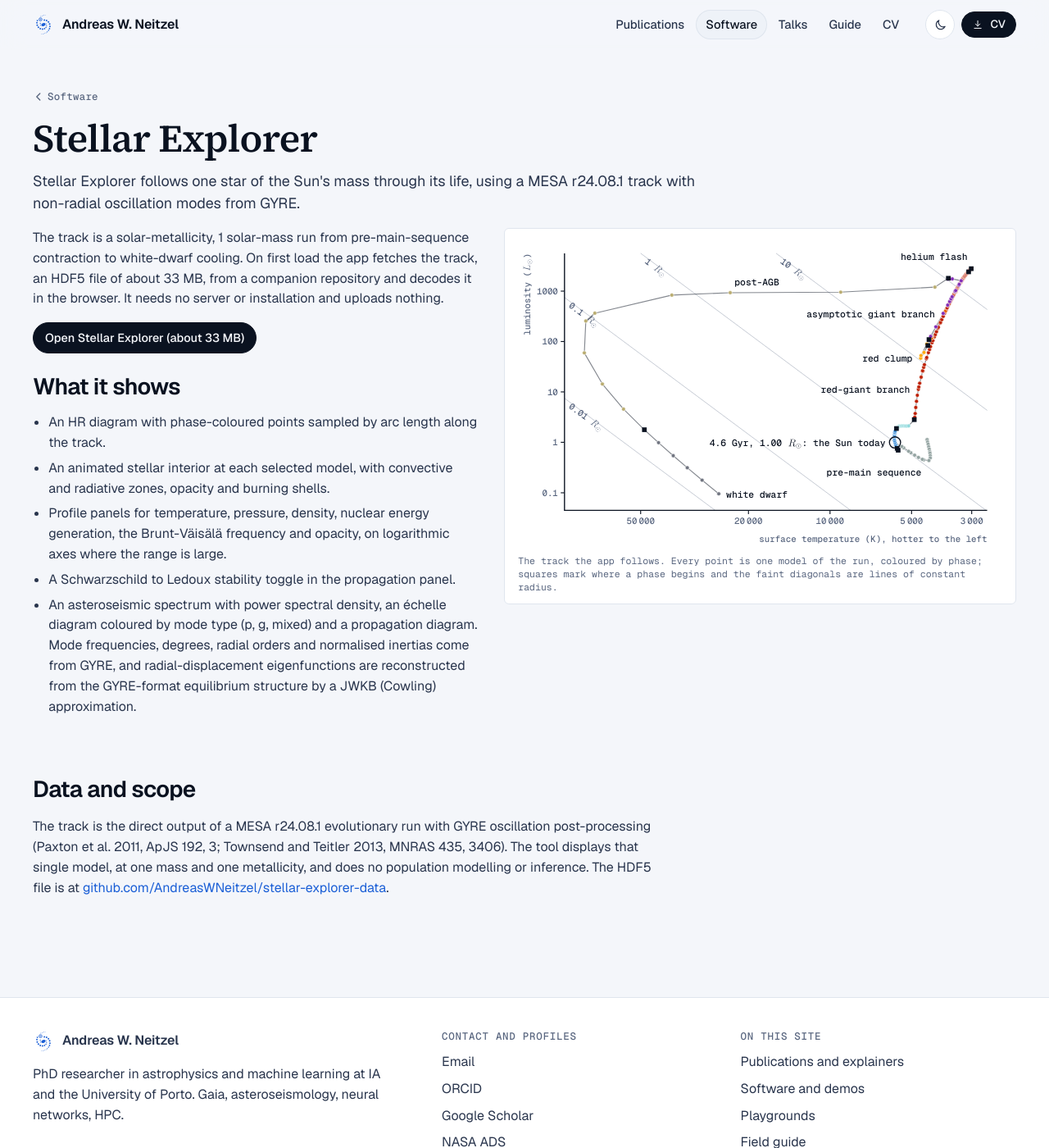
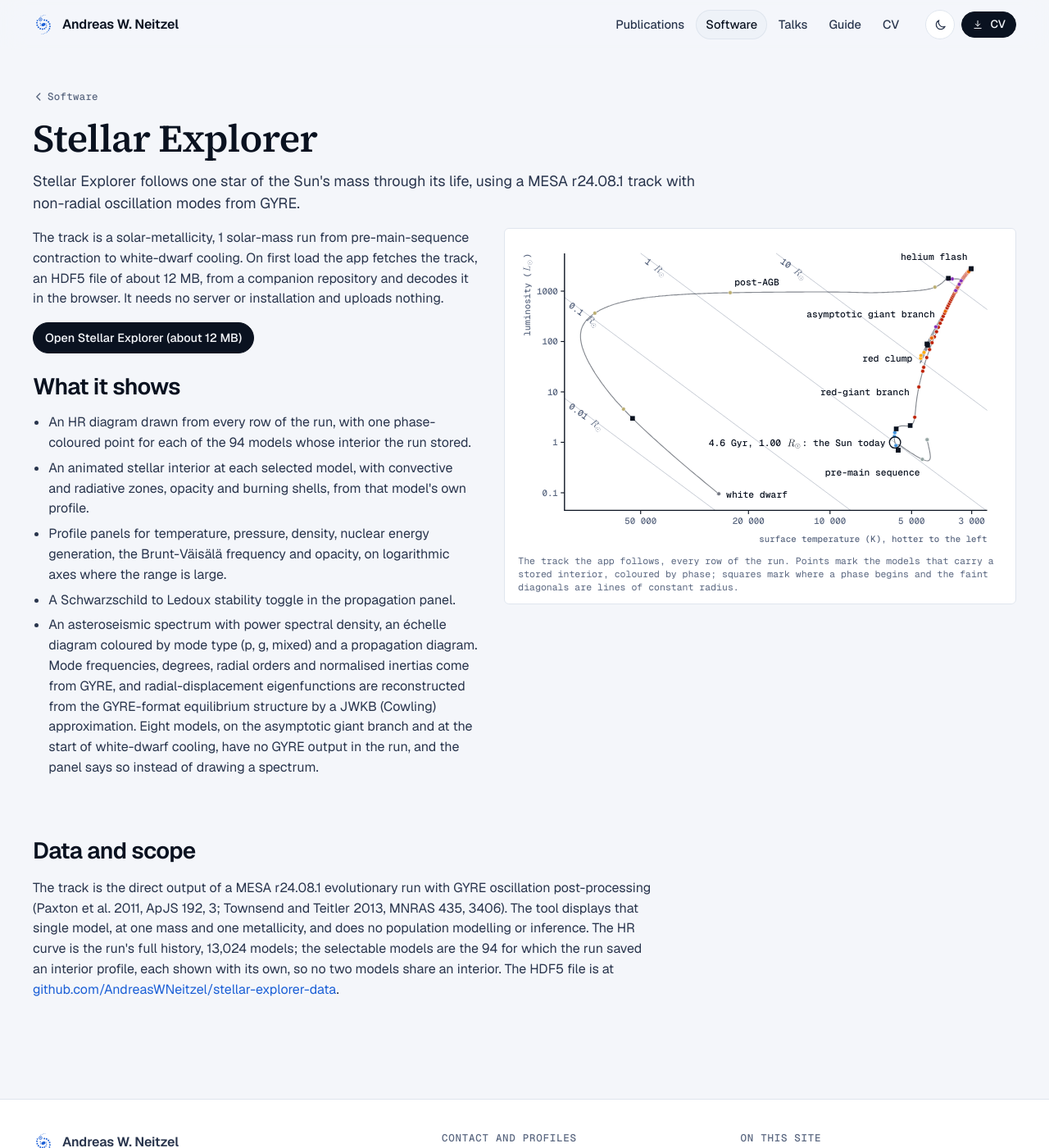
Before and after one commit to AndreasWNeitzel/AndreasWNeitzel.github.io, a Jekyll site: the page built from _pages/stellar-explorer.md, in a window 1280 px wide and 1400 px high. Shown: the whole window at 82% size. Built offline with Jekyll 4.4.1, drawn with Linux system fonts in a browser that asks for light colours.

Commit message:
Give every Stellar Explorer model its own interior
The data file sampled the history by arc length and attached the nearest saved
profile to rows that had none, so ninety of the hundred and seventy-six models
showed a neighbour's interior, and the models with no GYRE output were given a
mode comb from a scaling relation. The file now holds the ninety-four models
whose profile the run saved, each with its own interior and its own mode list,
and the models without GYRE output carry none and say so. The full history ships
alongside, so the HR curve is the run's own track with the stored models marked
on it. The app reads the history, names the model on screen, tolerates a model
without modes, and no longer throws on a call to a function that was renamed,
which had been killing the convection animation.

```diff
--- a/_pages/stellar-explorer.md
+++ b/_pages/stellar-explorer.md
@@ -9,22 +9,22 @@
 ---
 <div class="se-top">
   <div class="prose stack-m">
-    <p>The track is a solar-metallicity, 1 solar-mass run from pre-main-sequence contraction to white-dwarf cooling. On first load the app fetches the track, an HDF5 file of about 33 MB, from a companion repository and decodes it in the browser. It needs no server or installation and uploads nothing.</p>
-    <p class="no-print"><a class="btn btn--primary" href="{{ '/stellar-explorer/app.html' | relative_url }}">Open Stellar Explorer (about 33 MB)</a></p>
+    <p>The track is a solar-metallicity, 1 solar-mass run from pre-main-sequence contraction to white-dwarf cooling. On first load the app fetches the track, an HDF5 file of about 12 MB, from a companion repository and decodes it in the browser. It needs no server or installation and uploads nothing.</p>
+    <p class="no-print"><a class="btn btn--primary" href="{{ '/stellar-explorer/app.html' | relative_url }}">Open Stellar Explorer (about 12 MB)</a></p>
     <h2 id="shows">What it shows</h2>
     <ul class="list">
-      <li>An HR diagram with phase-coloured points sampled by arc length along the track.</li>
-      <li>An animated stellar interior at each selected model, with convective and radiative zones, opacity and burning shells.</li>
+      <li>An HR diagram drawn from every row of the run, with one phase-coloured point for each of the 94 models whose interior the run stored.</li>
+      <li>An animated stellar interior at each selected model, with convective and radiative zones, opacity and burning shells, from that model's own profile.</li>
       <li>Profile panels for temperature, pressure, density, nuclear energy generation, the Brunt-Väisälä frequency and opacity, on logarithmic axes where the range is large.</li>
       <li>A Schwarzschild to Ledoux stability toggle in the propagation panel.</li>
-      <li>An asteroseismic spectrum with power spectral density, an échelle diagram coloured by mode type (p, g, mixed) and a propagation diagram. Mode frequencies, degrees, radial orders and normalised inertias come from GYRE, and radial-displacement eigenfunctions are reconstructed from the GYRE-format equilibrium structure by a JWKB (Cowling) approximation.</li>
+      <li>An asteroseismic spectrum with power spectral density, an échelle diagram coloured by mode type (p, g, mixed) and a propagation diagram. Mode frequencies, degrees, radial orders and normalised inertias come from GYRE, and radial-displacement eigenfunctions are reconstructed from the GYRE-format equilibrium structure by a JWKB (Cowling) approximation. Eight models, on the asymptotic giant branch and at the start of white-dwarf cooling, have no GYRE output in the run, and the panel says so instead of drawing a spectrum.</li>
     </ul>
   </div>
-  <figure class="se-fig">{% include figures/art-hr.svg %}<figcaption class="credit">The track the app follows. Every point is one model of the run, coloured by phase; squares mark where a phase begins and the faint diagonals are lines of constant radius.</figcaption></figure>
+  <figure class="se-fig">{% include figures/art-hr.svg %}<figcaption class="credit">The track the app follows, every row of the run. Points mark the models that carry a stored interior, coloured by phase; squares mark where a phase begins and the faint diagonals are lines of constant radius.</figcaption></figure>
 </div>
 <section class="section" aria-labelledby="data">
   <div class="section-head"><h2 id="data">Data and scope</h2></div>
   <div class="prose">
-    <p>The track is the direct output of a MESA r24.08.1 evolutionary run with GYRE oscillation post-processing (Paxton et al. 2011, ApJS 192, 3; Townsend and Teitler 2013, MNRAS 435, 3406). The tool displays that single model, at one mass and one metallicity, and does no population modelling or inference. The HDF5 file is at <a href="https://github.com/AndreasWNeitzel/stellar-explorer-data">github.com/AndreasWNeitzel/stellar-explorer-data</a>.</p>
+    <p>The track is the direct output of a MESA r24.08.1 evolutionary run with GYRE oscillation post-processing (Paxton et al. 2011, ApJS 192, 3; Townsend and Teitler 2013, MNRAS 435, 3406). The tool displays that single model, at one mass and one metallicity, and does no population modelling or inference. The HR curve is the run's full history, 13,024 models; the selectable models are the 94 for which the run saved an interior profile, each shown with its own, so no two models share an interior. The HDF5 file is at <a href="https://github.com/AndreasWNeitzel/stellar-explorer-data">github.com/AndreasWNeitzel/stellar-explorer-data</a>.</p>
   </div>
 </section>
```
Also changed, not shown: assets/data/playground/mesa_1msun_profile.json (+1 -1 lines), stellar-explorer/app.html (+29 -10 lines), _includes/figures/art-hr.svg, 2 other files.
